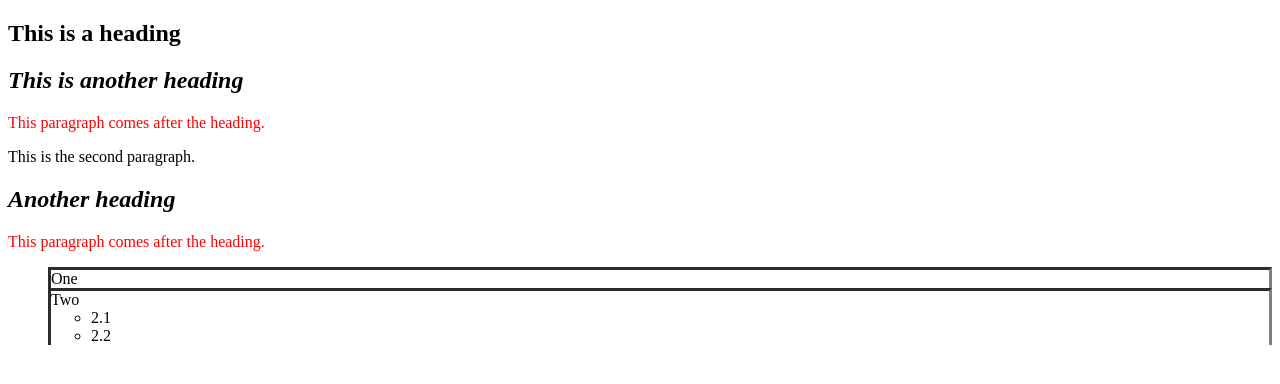
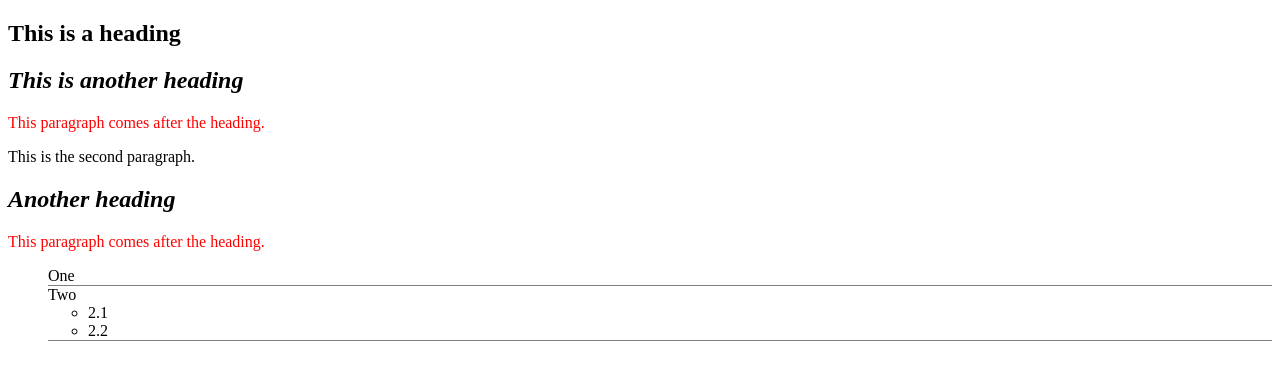
Before and after one commit to TwinklingZtar/week6, a plain HTML site: page index.html in a window 1280 px wide. Drawn offline with Linux system fonts and the light colour scheme.

Commit message:
fixed border

```diff
--- a/stylesheets/stylesheet.css
+++ b/stylesheets/stylesheet.css
@@ -8,7 +8,5 @@ h2 + p{
 
  ul.list > li{
 list-style: none;
-border-style: inset;
-border-bottom: 1px;
-border-color: grey;
+border-bottom: grey inset 1px;
 }
```
